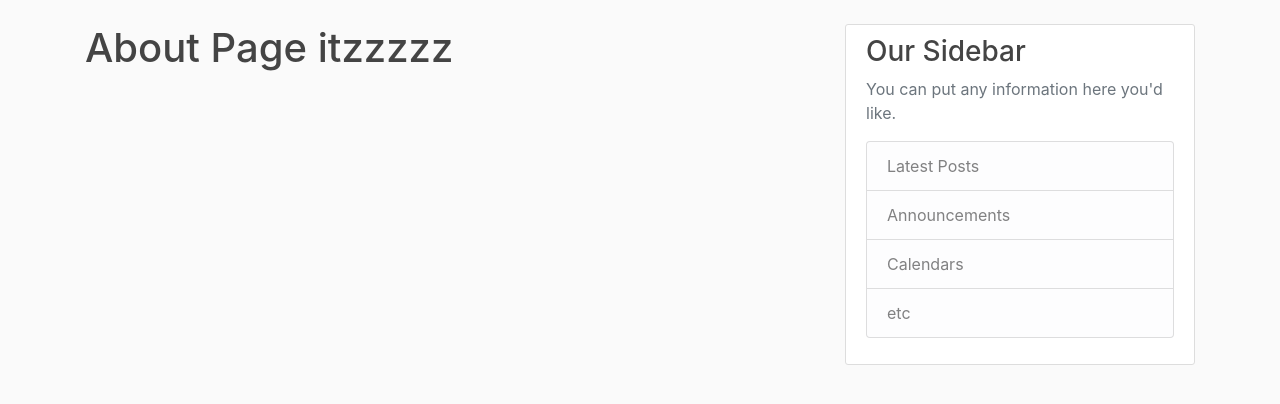
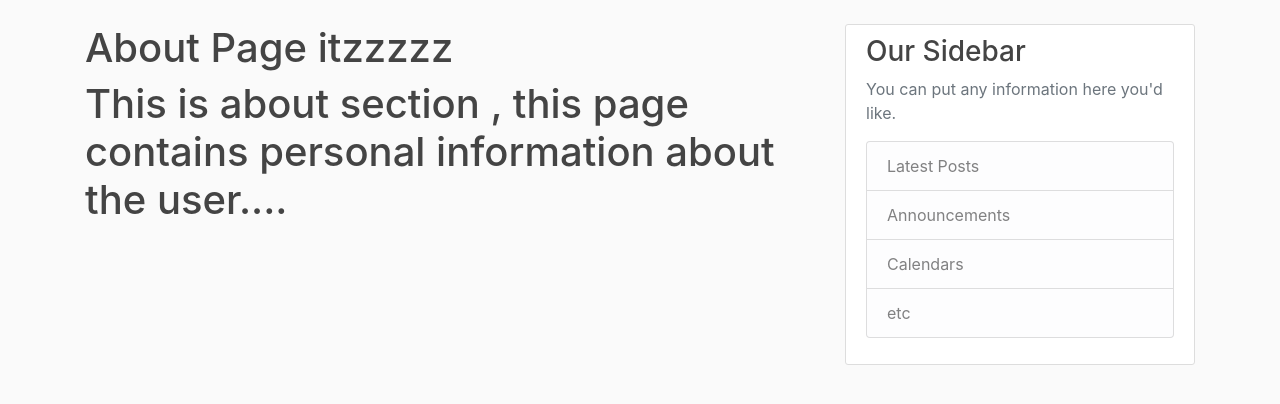
Before and after one commit to La1itchauhan/Flask_blogpost, a Flask app: page /about in a window 1280 px wide. Shown: the part 56-460 px from the top of the page. Run offline with Flask 3, Linux system fonts and the light colour scheme; some libraries are stand-ins or nearby versions.

Commit message:
updated about section

```diff
--- a/flask_01/templates/about.html
+++ b/flask_01/templates/about.html
@@ -1,4 +1,5 @@
 {% extends "layout.html" %}
 {% block content %}
     <h1>About Page itzzzzz</h1>
+    <h1>This is about section , this page contains personal information about the user....</h1>
 {% endblock content %}
```
